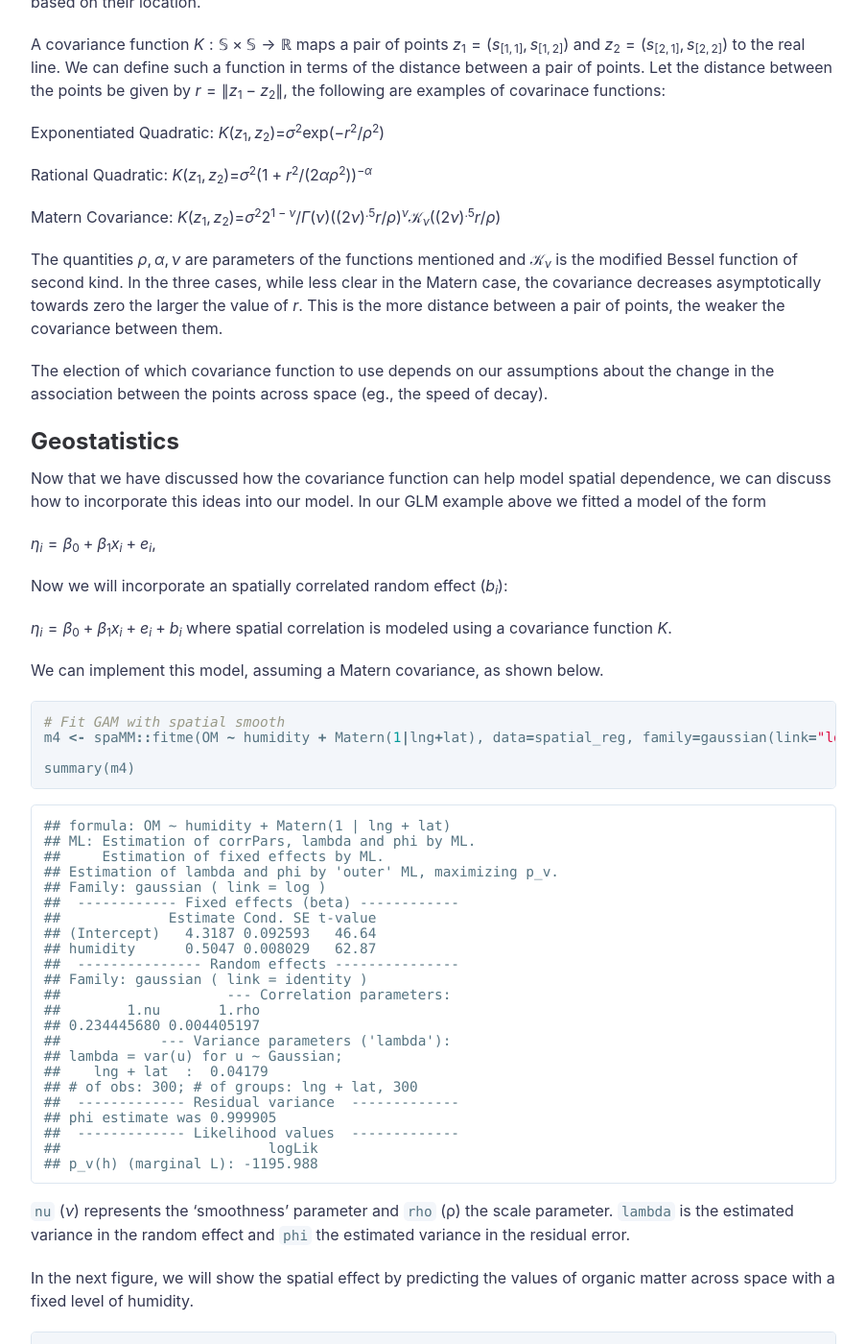
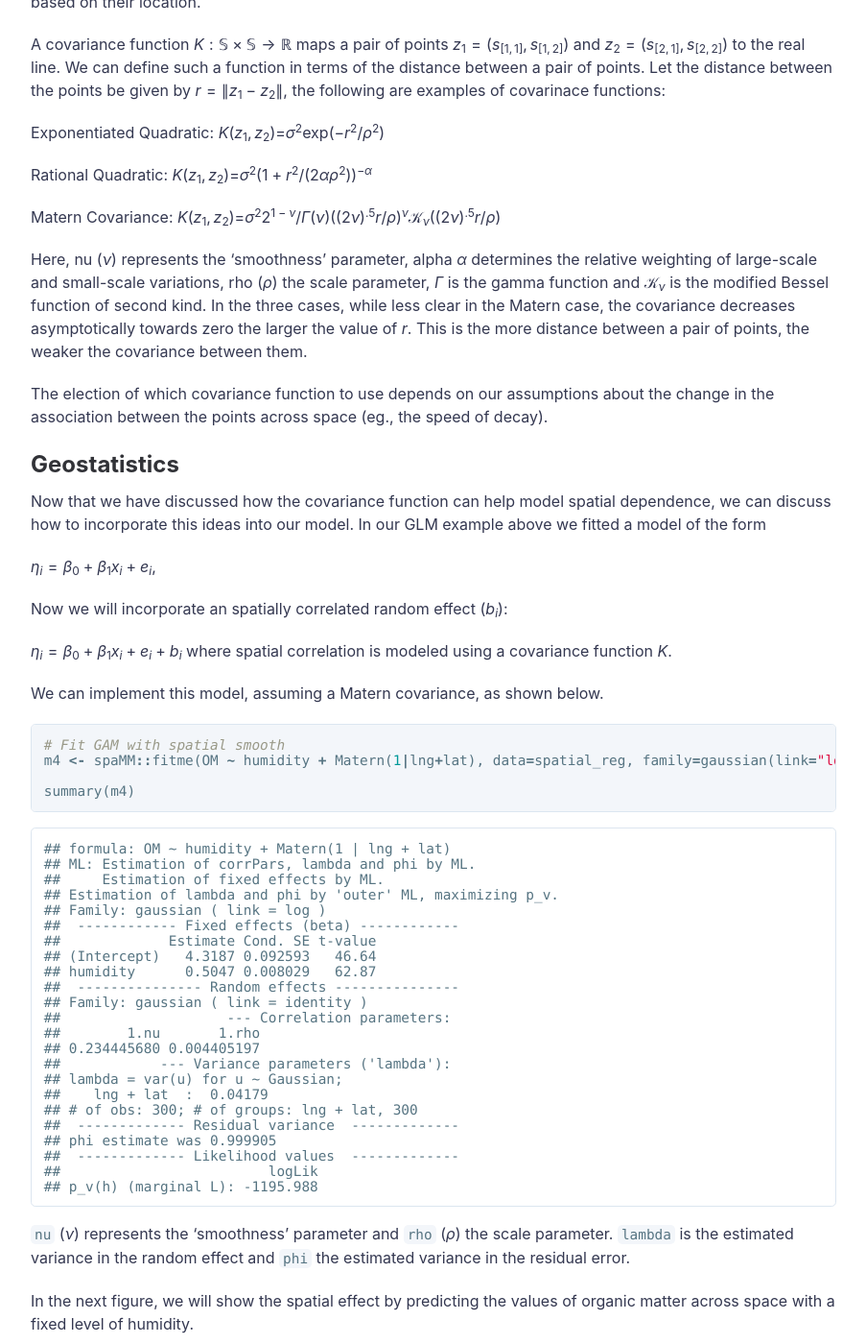
Before and after one commit to HughSt/HughSt.github.io, a Jekyll site: the page built from _posts/2017-10-11-week-6.md, in a window 1280 px wide and 1400 px high, scrolled down 9374 px. Shown: the whole window at 96% size, without its empty margins (188-1091 px from the left). Built offline with Jekyll 4.4.1, drawn with Linux system fonts in a browser that asks for light colours.

Commit message:
Tweaks week 6

```diff
--- a/_posts/2017-10-11-week-6.md
+++ b/_posts/2017-10-11-week-6.md
@@ -279,8 +279,9 @@ Rational Quadratic:
 Matern Covariance:
 *K*(*z*<sub>1</sub>, *z*<sub>2</sub>)=*σ*<sup>2</sup>2<sup>1 − *ν*</sup>/*Γ*(*ν*)((2*ν*)<sup>.5</sup>*r*/*ρ*)<sup>*ν*</sup>𝒦<sub>*ν*</sub>((2*ν*)<sup>.5</sup>*r*/*ρ*)
 
-The quantities *ρ*, *α*, *ν* are parameters of the functions mentioned
-and 𝒦<sub>*ν*</sub> is the modified Bessel function of second kind. In
+Here, nu (*ν*) represents the ‘smoothness’ parameter, alpha *α* determines the relative
+weighting of large-scale and small-scale variations, rho (*ρ*) the scale parameter, *Γ*
+is the gamma function and 𝒦<sub>*ν*</sub> is the modified Bessel function of second kind. In
 the three cases, while less clear in the Matern case, the covariance
 decreases asymptotically towards zero the larger the value of *r*. This
 is the more distance between a pair of points, the weaker the covariance
@@ -333,7 +334,7 @@ summary(m4)
     ##                         logLik
     ## p_v(h) (marginal L): -1195.988
 
-`nu` (*ν*) represents the ‘smoothness’ parameter and `rho` (ρ) the scale
+`nu` (*ν*) represents the ‘smoothness’ parameter and `rho` (*ρ*) the scale
 parameter. `lambda` is the estimated variance in the random effect and
 `phi` the estimated variance in the residual error.
 
```
